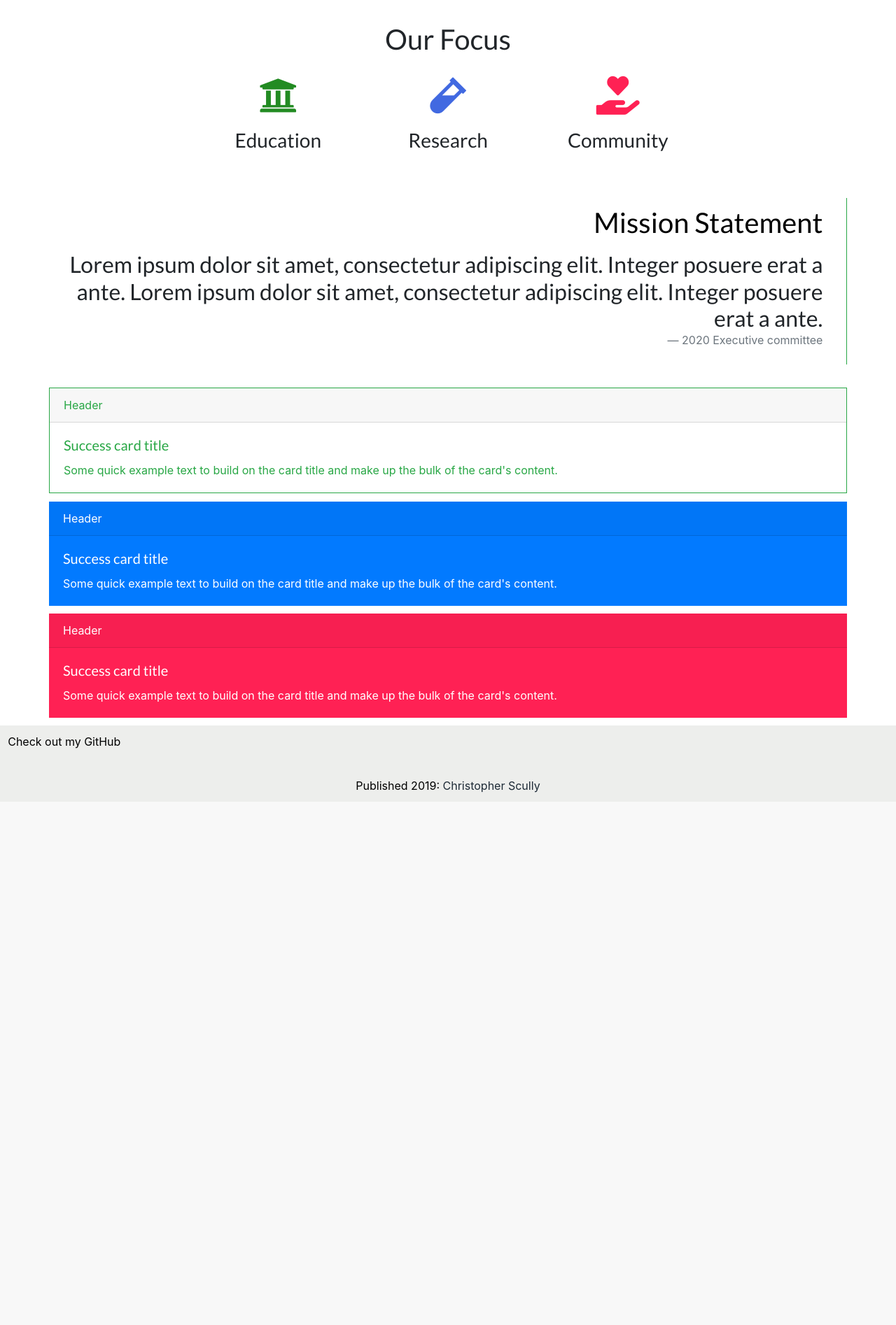
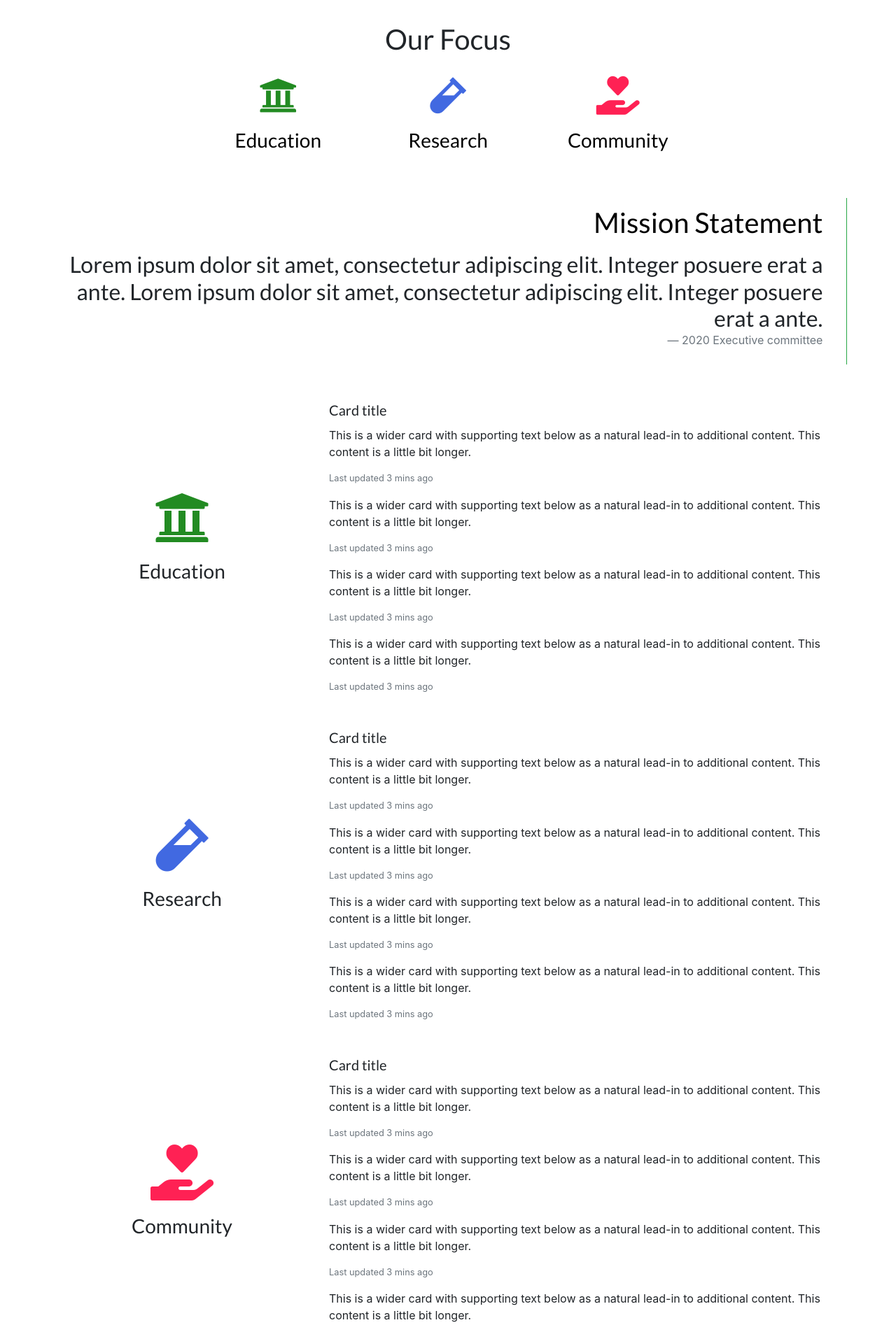
Before and after one commit to Interaze/MU3DPC, a PHP site: page / in a window 1280 px wide. Shown: the part 1128-3022 px from the top of the page at 70% size. Before the commit the page ends 2261 px from the top, so only its background shows below. Run offline with PHP 8.4, Linux system fonts and the light colour scheme; some libraries are stand-ins or nearby versions.

Commit message:
finalized core tennants layout

```diff
--- a/StyleSheets/cusStyle.css
+++ b/StyleSheets/cusStyle.css
@@ -70,3 +70,7 @@ a.anchor {
 .tricon{
     font-size: 55px;
 }
+
+.mainIcons{
+    font-size: 500%;
+}
--- a/footer.html
+++ b/footer.html
@@ -1,4 +1,4 @@
-<footer class="page-footer bg-light">
+<footer class="page-footer bg-light" style="background-color: #f8f8f8 !important">
     <div class="p-3 text-primary">
         <p>Check out my GitHub</p>
     </div>
--- a/index.php
+++ b/index.php
@@ -46,6 +46,7 @@
             </div>
         </div>
     </div>
+
     <div class="container pl-5 border-left border-info">
         <h1 class="text-primary ">Recent Events</h1>
         <div class="row no-gutters">
@@ -106,33 +107,47 @@
                 </div>
             </div>
         </div>
-        <div class="row"><button type="button" class="btn btn-outline-info p-3 mx-auto">View More Events</button></div>
+        <div class="row">
+            <button type="button" class="btn btn-outline-info p-3 mx-auto">View More Events</button>
         </div>
+    </div>
+
     <a class="anchor" id="about"></a>
     <div class="container bg-secondary m-0 px-4 my-5 d-block col-md-12 col-lg-9 mx-auto">
         <h1 class="text-center d-block">Our Focus</h1>
         <br>
         <div class="d-md-flex d-sm-block justify-content-center">
+            <a href="#Education">
                 <div class="card border-0 col-md-3 col-sm-12 mx-sm-0 mx-md-2 my-sm-3 my-md-0">
+                    <a href="#Community" class="text-center">
                         <i class="fas fa-university text-center tricon" style="color: forestgreen"></i>
                         <div class="card-body px-0">
                             <h3 class="card-title text-center">Education</h5>
                         </div>
+                    </a>
                 </div>
+            </a>
+            <a href="#Research">
                 <div class="card border-0 col-md-3 col-sm-12 mx-sm-0 mx-md-2 my-md-0 my-sm-3">
+                    <a href="#Research" class="text-center">
                         <i class="fas fa-vial text-center tricon" style="color: royalblue"></i>
                         <div class="card-body px-0">
                             <h3 class="card-title text-center">Research</h5>
                         </div>
+                    </a>
                 </div>
+            </a>
             <div class="card border-0 col-md-3 col-sm-12 mx-sm-0 mx-md-2 my-md-0 my-sm-3">
+                <a href="#Community" class="text-center">
                     <i class="fas fa-hand-holding-heart text-center tricon" style="color: #ff2154"></i>
                     <div class="card-body px-0">
                         <h3 class="card-title text-center">Community</h5>
                     </div>
+                </a>
             </div>
         </div>
     </div>
+
     <div class="container border-right border-success py-3 my-5 pr-5">
         <h1 class="text-primary text-right pb-3">Mission Statement</h1>
         <blockquote class="blockquote text-right">
@@ -141,26 +156,85 @@
         </blockquote>
     </div>
 
-<div class="container text-success border border-success mb-3 p-0">
-  <div class="card-header text-success">Header</div>
+    <a class="anchor" id="Education"></a>
+    <div class="container mb-3 p-0">
+        <div class="row no-gutters">
+            <div class="col-md-4 d-flex align-self-center">
+                <div class="mx-auto text-center">
+                    <i class="fas fa-university tricon mainIcons" style="color: forestgreen;"></i>
+                    <div class="card-body px-0">
+                        <h3 class="card-title">Education</h5>
+                    </div>
+                </div>
+            </div>
+            <div class="col-md-8">
                 <div class="card-body">
-    <h5 class="card-title text-success">Success card title</h5>
-    <p class="card-text text-success">Some quick example text to build on the card title and make up the bulk of the card's content.</p>
+                    <h5 class="card-title">Card title</h5>
+                    <p class="card-text">This is a wider card with supporting text below as a natural lead-in to additional content. This content is a little bit longer.</p>
+                    <p class="card-text"><small class="text-muted">Last updated 3 mins ago</small></p>
+                    <p class="card-text">This is a wider card with supporting text below as a natural lead-in to additional content. This content is a little bit longer.</p>
+                    <p class="card-text"><small class="text-muted">Last updated 3 mins ago</small></p>
+                    <p class="card-text">This is a wider card with supporting text below as a natural lead-in to additional content. This content is a little bit longer.</p>
+                    <p class="card-text"><small class="text-muted">Last updated 3 mins ago</small></p>
+                    <p class="card-text">This is a wider card with supporting text below as a natural lead-in to additional content. This content is a little bit longer.</p>
+                    <p class="card-text"><small class="text-muted">Last updated 3 mins ago</small></p>
+                </div>
+            </div>
         </div>
     </div>
 
-        <div class="container text-white bg-info mb-3 p-0">
-  <div class="card-header">Header</div>
-  <div class="card-body">
-    <h5 class="card-title">Success card title</h5>
-    <p class="card-text">Some quick example text to build on the card title and make up the bulk of the card's content.</p>
+    <a class="anchor" id="Research"></a>
+    <div class="container mb-3 p-0">
+        <div class="row no-gutters">
+            <div class="col-md-4 d-flex align-self-center">
+                <div class="mx-auto text-center">
+                    <i class="fas fa-vial text-center tricon mainIcons" style="color: royalblue"></i>
+                    <div class="card-body px-0">
+                        <h3 class="card-title">Research</h5>
                     </div>
                 </div>
-        <div class="container text-white mb-3 p-0" style="background-color: #ff2154; ">
-  <div class="card-header">Header</div>
+            </div>
+            <div class="col-md-8">
                 <div class="card-body">
-    <h5 class="card-title">Success card title</h5>
-    <p class="card-text">Some quick example text to build on the card title and make up the bulk of the card's content.</p>
+                    <h5 class="card-title">Card title</h5>
+                    <p class="card-text">This is a wider card with supporting text below as a natural lead-in to additional content. This content is a little bit longer.</p>
+                    <p class="card-text"><small class="text-muted">Last updated 3 mins ago</small></p>
+                    <p class="card-text">This is a wider card with supporting text below as a natural lead-in to additional content. This content is a little bit longer.</p>
+                    <p class="card-text"><small class="text-muted">Last updated 3 mins ago</small></p>
+                    <p class="card-text">This is a wider card with supporting text below as a natural lead-in to additional content. This content is a little bit longer.</p>
+                    <p class="card-text"><small class="text-muted">Last updated 3 mins ago</small></p>
+                    <p class="card-text">This is a wider card with supporting text below as a natural lead-in to additional content. This content is a little bit longer.</p>
+                    <p class="card-text"><small class="text-muted">Last updated 3 mins ago</small></p>
+                </div>
+            </div>
+        </div>
+    </div>
+
+    <a class="anchor" id="Community"></a>
+    <div class="container mb-3 p-0">
+        <div class="row no-gutters">
+            <div class="col-md-4 d-flex align-self-center">
+                <div class="mx-auto text-center">
+                    <i class="fas fa-hand-holding-heart text-center tricon mainIcons" style="color: #ff2154"></i>
+                    <div class="card-body px-0">
+                        <h3 class="card-title">Community</h5>
+                    </div>
+                </div>
+            </div>
+            <div class="col-md-8">
+                <div class="card-body">
+                    <h5 class="card-title">Card title</h5>
+                    <p class="card-text">This is a wider card with supporting text below as a natural lead-in to additional content. This content is a little bit longer.</p>
+                    <p class="card-text"><small class="text-muted">Last updated 3 mins ago</small></p>
+                    <p class="card-text">This is a wider card with supporting text below as a natural lead-in to additional content. This content is a little bit longer.</p>
+                    <p class="card-text"><small class="text-muted">Last updated 3 mins ago</small></p>
+                    <p class="card-text">This is a wider card with supporting text below as a natural lead-in to additional content. This content is a little bit longer.</p>
+                    <p class="card-text"><small class="text-muted">Last updated 3 mins ago</small></p>
+                    <p class="card-text">This is a wider card with supporting text below as a natural lead-in to additional content. This content is a little bit longer.</p>
+                    <p class="card-text"><small class="text-muted">Last updated 3 mins ago</small></p>
+                </div>
+            </div>
+        </div>
     </div>
     </div>
     <?php include ('footer.html'); ?>
```
Lines whose indentation alone changed are shown as unchanged.
